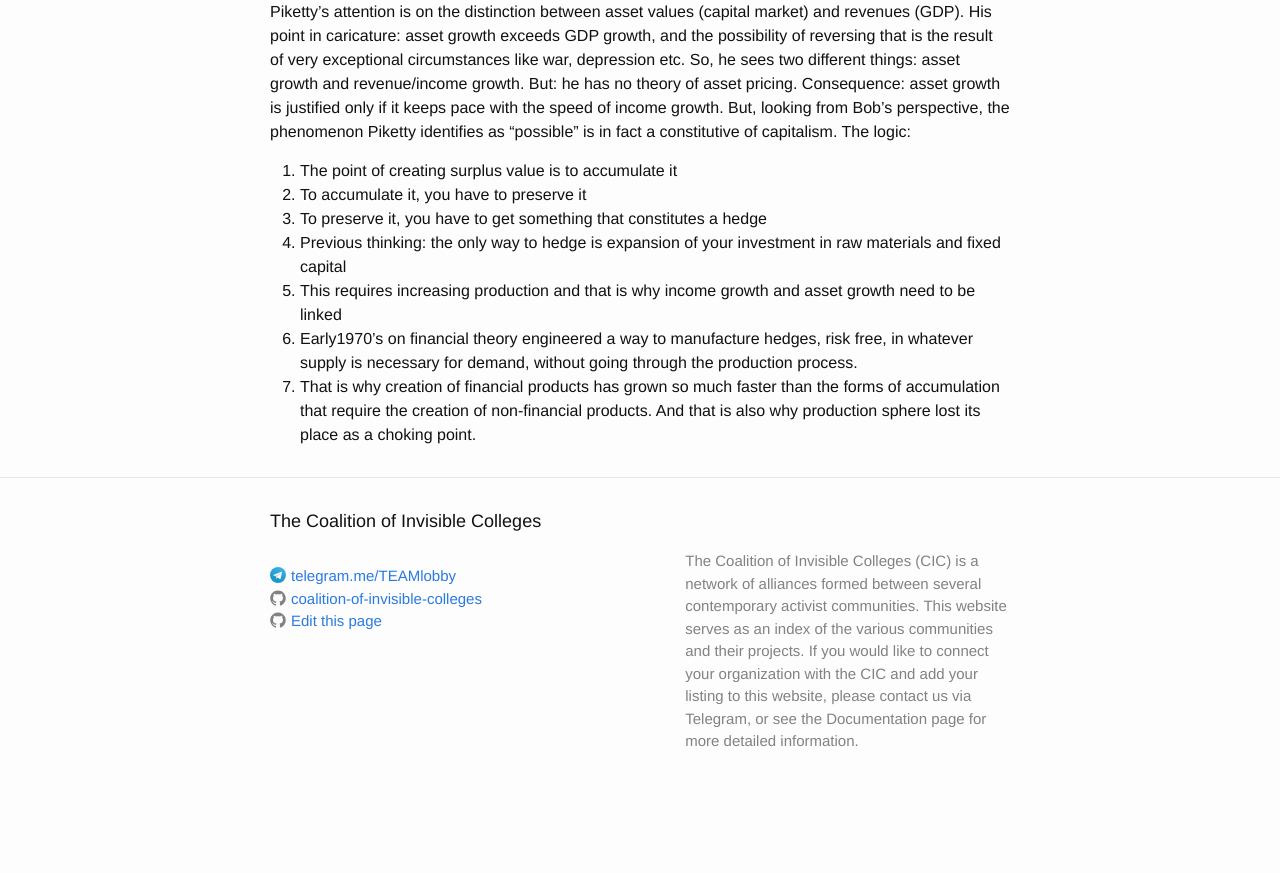
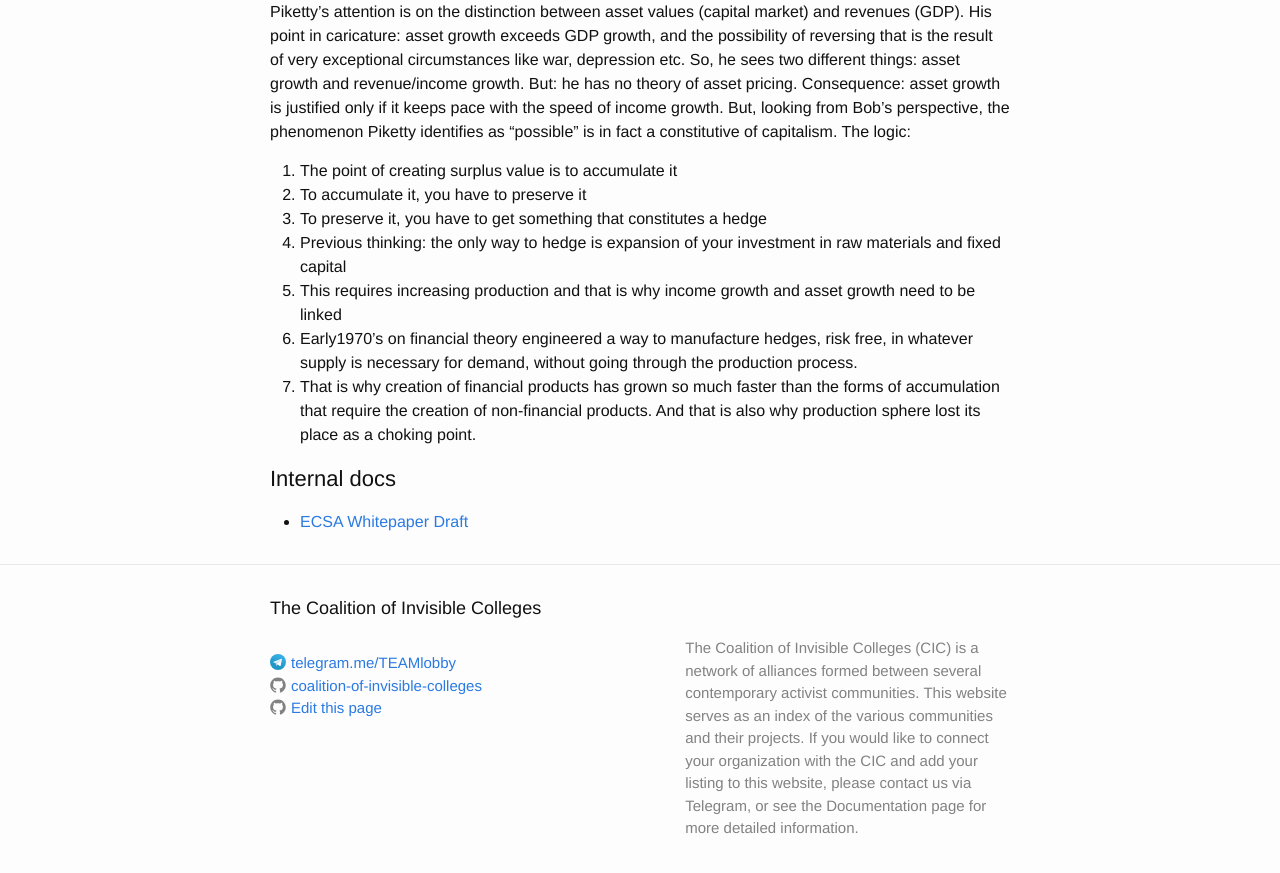
Before and after one commit to coalition-of-invisible-colleges/cic.github.io, a Jekyll site: the page built from _colleges/ECSA.md, in a window 1280 px wide and 900 px high, scrolled down 4973 px. Shown: the top 873 px of the window. Built offline with Jekyll 4.4.1, drawn with Linux system fonts in a browser that asks for light colours; before the commit the page ends 5786 px from its top, so only the background shows below that.

Commit message:
Added whitepaper link

```diff
--- a/_colleges/ECSA.md
+++ b/_colleges/ECSA.md
@@ -117,3 +117,6 @@ Piketty’s attention is on the distinction between asset values (capital market
 5. This requires increasing production and that is why income growth and asset growth need to be linked
 6. Early1970’s on financial theory engineered a way to manufacture hedges, risk free, in whatever supply is necessary for demand, without going through the production process.
 6. That is why creation of financial products has grown so much faster than the forms of accumulation that require the creation of non-financial products. And that is also why production sphere lost its place as a choking point.
+
+### Internal docs
+* [ECSA Whitepaper Draft](https://docs.google.com/document/d/1kBav3Ndb7O0SvpMehDQ2I98-3J9Q2G9xS6HOmmPxEZ0/edit?usp=sharing)
```
